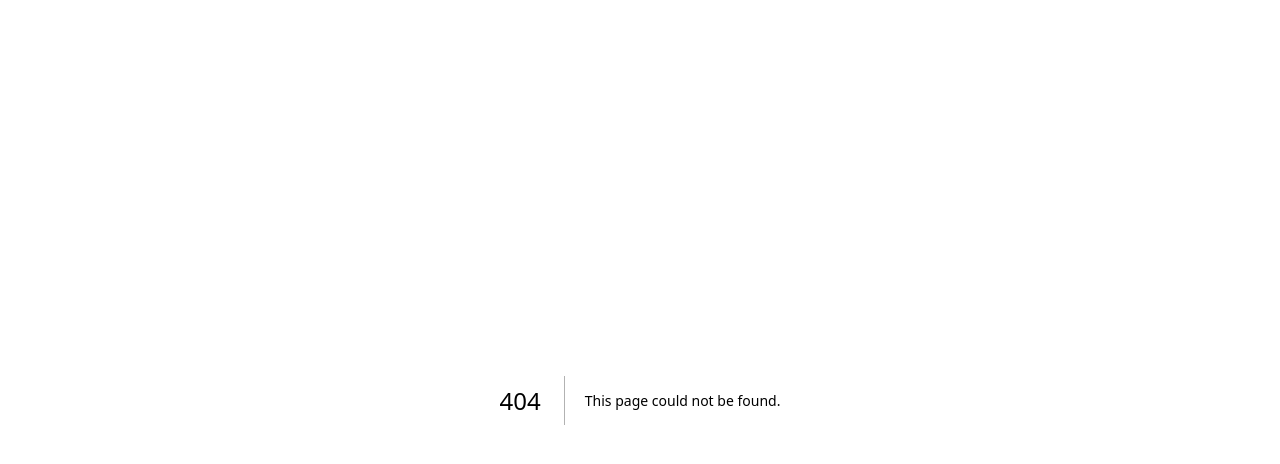
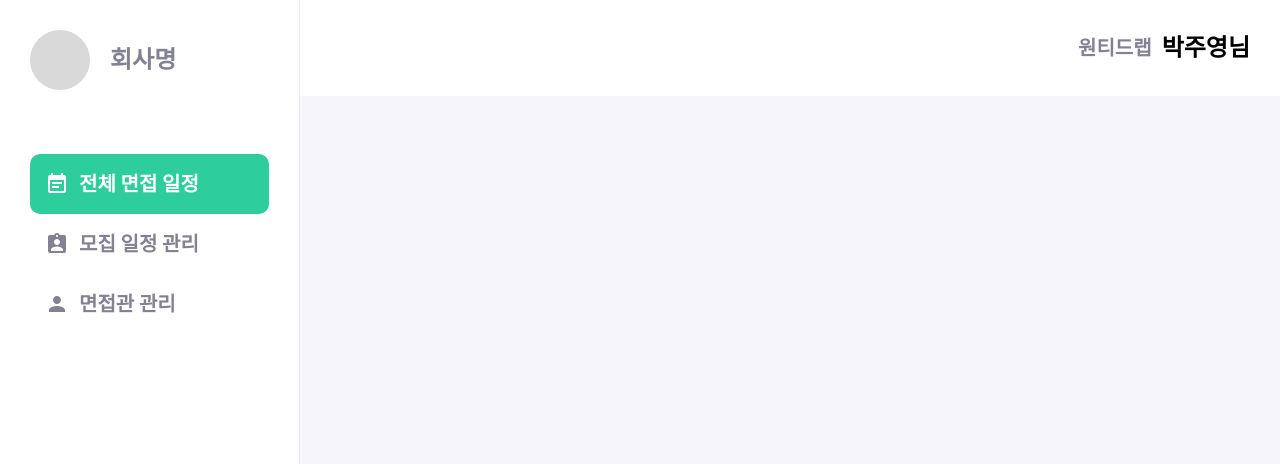
Before and after one commit to maywngml/interview-platform, a Next.js app: page /hr in a window 1280 px wide. Before the commit this address had no page. Shown: the top 464 px of the page. Built offline with nearby package versions, Linux system fonts and the light colour scheme.

Commit message:
[Add] hr 페이지, 공통 레이아웃 생성. 공통 레이아웃에 들어갈 헤더, 메뉴 사이드바 생성

```diff
--- /dev/null
+++ b/src/app/hr/layout.tsx
@@ -0,0 +1,15 @@
+import { Header, Sidebar } from 'src/components/common';
+
+export default function HRLayout({
+    children,
+}: {
+    children: React.ReactNode
+}) {
+    return (
+        <div>
+            <Header></Header>
+            <Sidebar></Sidebar>
+            {children}
+        </div>
+    )
+}
--- /dev/null
+++ b/src/app/hr/page.tsx
@@ -0,0 +1,3 @@
+export default function HR() {
+    return <div></div>
+}
--- /dev/null
+++ b/src/components/common/Header/Header.module.css
@@ -0,0 +1,15 @@
+.header {
+    @apply flex bg-white justify-end p-[30px]
+}
+
+.user {
+   @apply flex font-bold leading-normal gap-[10px] items-center
+}
+
+.company {
+    @apply text-gray-800 text-[20px]
+}
+
+.name {
+    @apply text-black text-[24px]
+}
--- /dev/null
+++ b/src/components/common/Header/Header.tsx
@@ -0,0 +1,12 @@
+import s from './Header.module.css'
+
+export default function Header() {
+    return (
+        <header className={s.header}>
+            <div className={s.user}>
+                <p className={s.company}>원티드랩</p>
+                <p className={s.name}>박주영님</p>
+            </div>
+        </header>
+    )
+}
--- /dev/null
+++ b/src/components/common/Header/index.ts
@@ -0,0 +1 @@
+export { default } from './Header'
--- /dev/null
+++ b/src/components/common/Sidebar/Sidebar.module.css
@@ -0,0 +1,31 @@
+.sidebar {
+    @apply fixed left-0 top-0 w-[300px] h-[100vh] bg-white border-solid border-r-[1px] border-gray-300 p-[30px]
+}
+
+.company {
+    @apply flex gap-[20px] items-center;
+}
+
+.logo {
+    @apply w-[60px] h-[60px] bg-gray-500 rounded-full;
+}
+
+.name {
+    @apply text-[24px] text-gray-800 font-bold leading-normal
+}
+
+.menuWrapper {
+    @apply mt-[64px]
+}
+
+.menu {
+    @apply flex gap-[10px] items-center font-bold bg-transparent text-gray-800 text-[20px] p-[15px]
+}
+
+.menu.selected {
+    @apply bg-green text-white rounded-[10px]
+}
+
+.icon {
+    @apply w-[35px] h-[35px]
+}
--- /dev/null
+++ b/src/components/common/Sidebar/Sidebar.tsx
@@ -0,0 +1,36 @@
+'use client'
+import { useState } from 'react'
+import Link from 'next/link'
+import cn from 'clsx'
+import { menu } from 'src/data/hr/menu'
+import type { menuType } from 'src/types/utils/menu'
+import s from './Sidebar.module.css'
+
+export default function Sidebar() {
+    const [selectedMenuId, setSelectedMenuId] = useState<string>('home');
+
+    const handleClick = (id: string) => {
+        setSelectedMenuId(id);
+    }
+
+    return (
+        <div className={s.sidebar}>
+            <div className={s.company}>
+                <div className={s.logo} />
+                <p className={s.name}>회사명</p>
+            </div>
+            <ul className={s.menuWrapper}>
+                {
+                    menu.map(({ id, href, name, Icon }: menuType) =>
+                        <li key={`menu-${id}`}>
+                            <Link className={cn(s.menu, selectedMenuId === id && s.selected)} href={href} onClick={() => handleClick(id)}>
+                                <Icon className={s.icon} />
+                                <p>{name}</p>
+                            </Link>
+                        </li>
+                    )
+                }
+            </ul>
+        </div>
+    )
+}
--- /dev/null
+++ b/src/components/common/Sidebar/index.ts
@@ -0,0 +1 @@
+export { default } from './Sidebar'
--- /dev/null
+++ b/src/components/common/index.ts
@@ -0,0 +1,2 @@
+export { default as Header } from './Header'
+export { default as Sidebar } from './Sidebar'
--- /dev/null
+++ b/src/data/hr/menu.ts
@@ -0,0 +1,23 @@
+import EventNoteIcon from '@mui/icons-material/EventNote';
+import AssignmentIndIcon from '@mui/icons-material/AssignmentInd';
+import PersonIcon from '@mui/icons-material/Person';
+import type { menuType } from 'src/types/utils/menu'
+
+export const menu: menuType[] = [
+    {
+        id: 'home',
+        href: '/',
+        name: '전체 면접 일정',
+        Icon: EventNoteIcon
+    }, {
+        id: 'recruitment',
+        href: '/recruitment',
+        name: '모집 일정 관리',
+        Icon: AssignmentIndIcon
+    }, {
+        id: 'interviewer',
+        href: '/interviewer',
+        name: '면접관 관리',
+        Icon: PersonIcon
+    }
+]
--- /dev/null
+++ b/src/types/utils/menu.ts
@@ -0,0 +1,11 @@
+import { OverridableComponent } from '@mui/material/OverridableComponent'
+import { SvgIconTypeMap } from '@mui/material';
+
+export type menuType = {
+    id: string;
+    href: string;
+    name: string;
+    Icon: OverridableComponent<SvgIconTypeMap<{}, "svg">> & {
+        muiName: string;
+    };
+}
```
